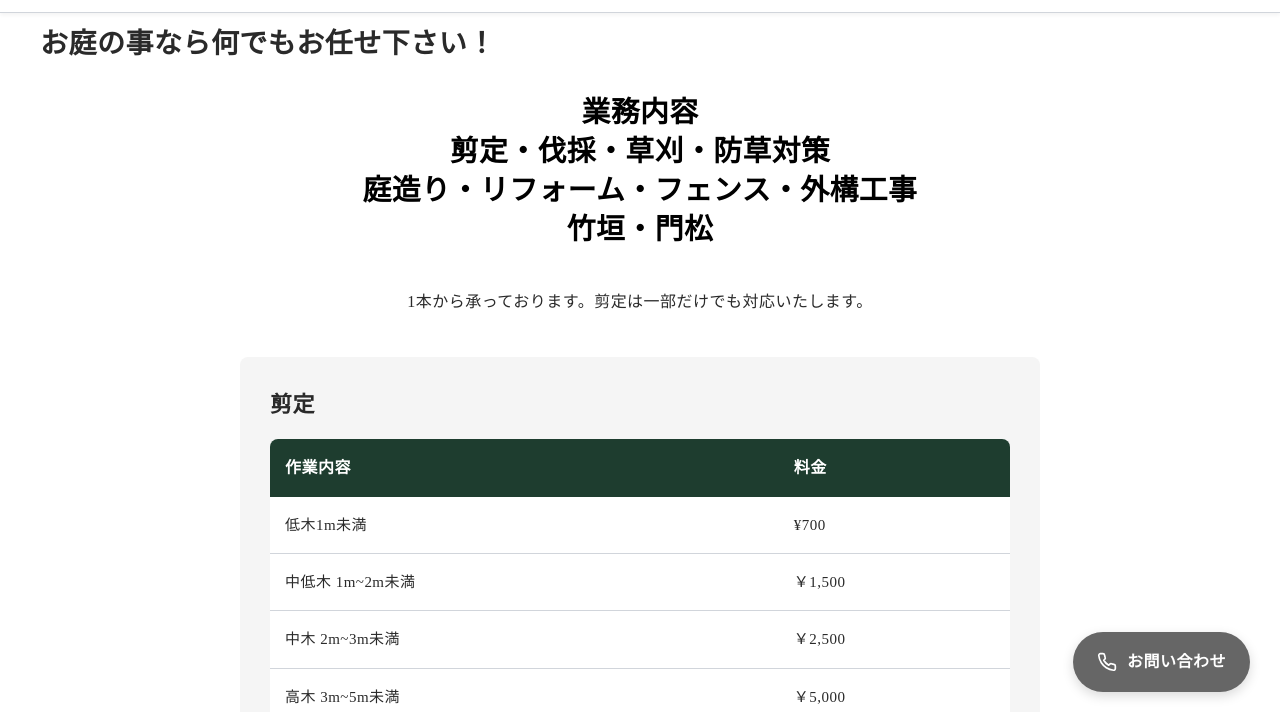
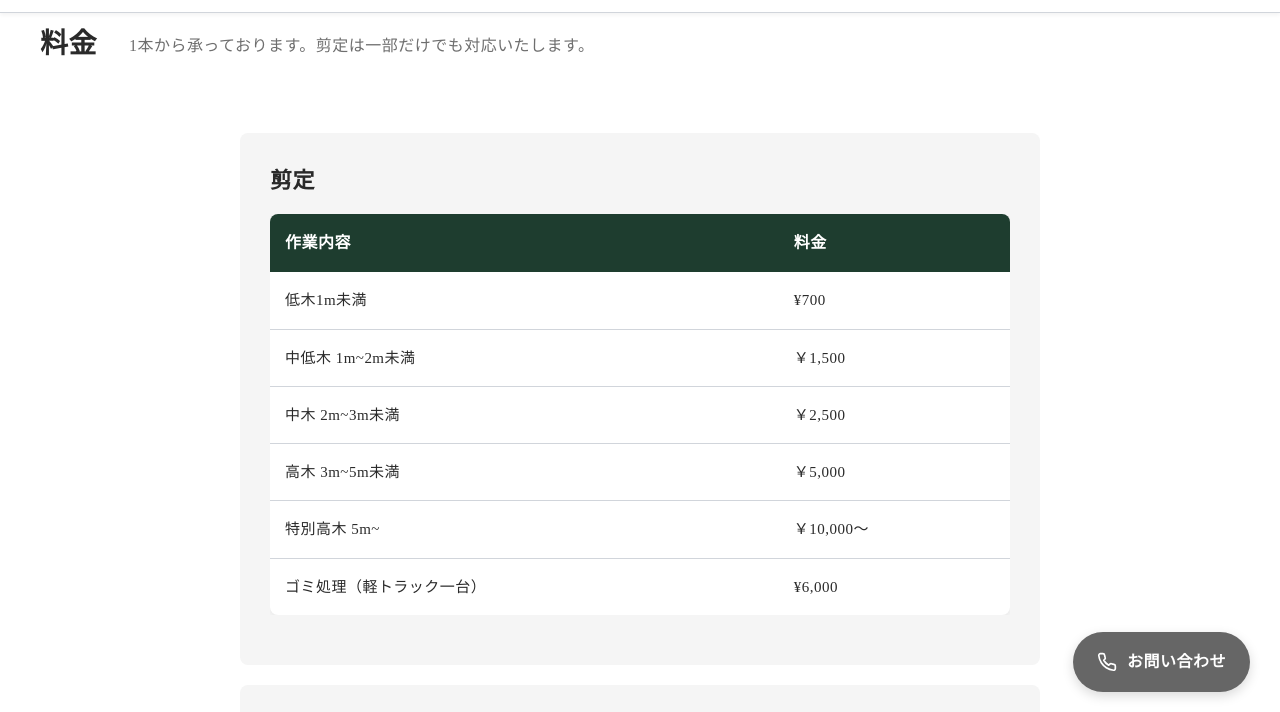
Before and after one commit to parineko/NiWaYa-Syo_demo, an Astro site: page /prices in a window 1280 px wide. Shown: the part 78-790 px from the top of the page. Built offline with nearby package versions, Linux system fonts and the light colour scheme; Astro itself is replaced by a stand-in of ours; a web font is replaced by a local one.

Commit message:
料金までok

```diff
--- a/src/pages/prices.astro
+++ b/src/pages/prices.astro
@@ -5,19 +5,11 @@ import FloatingContactButton from '../components/FloatingContactButton.astro';
 ---
 
 <BaseLayout title="料金 - 福岡 粕屋の造園 庭の事なら「庭や・笑」" currentPage="prices">
-    <PageHeader title="お庭の事なら何でもお任せ下さい！" />
+    <PageHeader title="料金" subtitle="1本から承っております。剪定は一部だけでも対応いたします。" />
 
     <section class="prices-section u-section" style="padding: 10px 0 100px 0; background: #ffffff;">
         <div class="container u-container">
             <div class="prices-content">
-                <h2 class="section-title fade-up" style="font-size: 1.8rem; color: #000000; font-family: 'Noto Serif JP', serif; text-align: center; margin: 0 0 20px 0;">業務内容<br />剪定・伐採・草刈・防草対策<br />庭造り・リフォーム・フェンス・外構工事<br />竹垣・門松</h2>
-
-                <div class="price-info" style="text-align: center; margin-bottom: 40px;">
-                    <p class="price-intro" style="font-size: 16px; line-height: 1.8; color: #2a2a2a;">
-                        1本から承っております。剪定は一部だけでも対応いたします。
-                    </p>
-                </div>
-
                 <div class="price-categories">
                     <div class="price-category">
                         <h3 class="price-category-title">剪定</h3>
```
